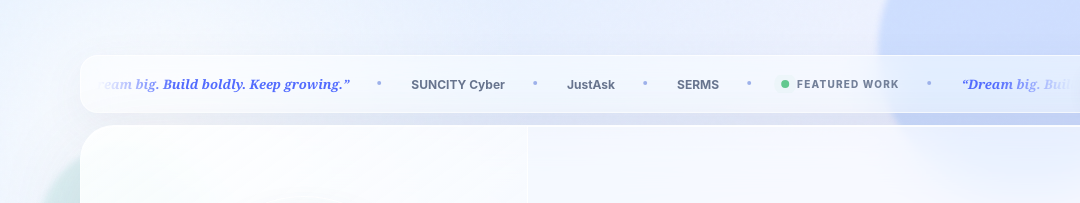
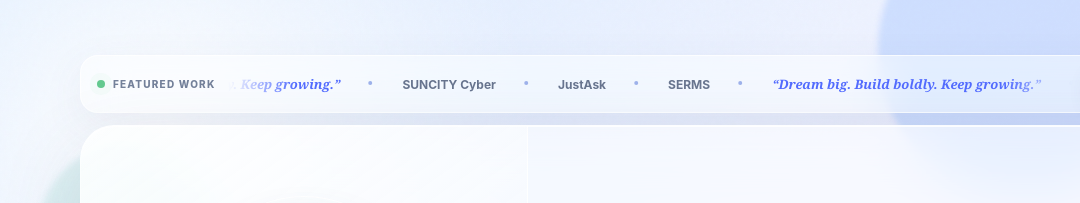
Before and after one commit to Austjnr20/Portfolio, a plain HTML site: page index.html in a window 1280 px wide. Shown: the top 203 px of the page, 0-1080 px from the left. Drawn offline with Linux system fonts and the light colour scheme.

Commit message:
Make featured work a fixed topbar label
Co-authored-by: Copilot <223556219+Copilot@users.noreply.github.com>

```diff
--- a/index.html
+++ b/index.html
@@ -17,14 +17,16 @@
 
     <main class="portfolio-shell">
         <nav class="topbar" aria-label="Featured projects">
+            <div class="featured-label">
+                <span class="activity-pulse"></span>
+                <span>Featured work</span>
+            </div>
             <div class="project-marquee" aria-label="Project links">
                 <div class="marquee-track">
-                    <span class="featured-item"><span class="activity-pulse"></span>Featured work</span>
                     <span class="quote-item">“Dream big. Build boldly. Keep growing.”</span>
                     <a href="https://github.com/Austjnr20/suncity-cyber" target="_blank" rel="noopener noreferrer">SUNCITY Cyber</a>
                     <a href="https://github.com/Austjnr20/JustAsk" target="_blank" rel="noopener noreferrer">JustAsk</a>
                     <a href="https://github.com/Austjnr20/SERMS" target="_blank" rel="noopener noreferrer">SERMS</a>
-                    <span class="featured-item" aria-hidden="true"><span class="activity-pulse"></span>Featured work</span>
                     <span class="quote-item" aria-hidden="true">“Dream big. Build boldly. Keep growing.”</span>
                     <a href="https://github.com/Austjnr20/suncity-cyber" target="_blank" rel="noopener noreferrer" aria-hidden="true" tabindex="-1">SUNCITY Cyber</a>
                     <a href="https://github.com/Austjnr20/JustAsk" target="_blank" rel="noopener noreferrer" aria-hidden="true" tabindex="-1">JustAsk</a>
--- a/styles.css
+++ b/styles.css
@@ -94,6 +94,17 @@ body::before {
     -webkit-backdrop-filter: blur(22px) saturate(150%);
 }
 
+.featured-label {
+    flex: 0 0 auto;
+    display: flex;
+    align-items: center;
+    color: #74819a;
+    font-size: 10px;
+    font-weight: 850;
+    letter-spacing: 0.12em;
+    text-transform: uppercase;
+}
+
 .activity-pulse {
     flex: 0 0 auto;
     width: 8px;
@@ -146,14 +157,6 @@ body::before {
 
 .marquee-track a:hover {
     color: #536cff;
-}
-
-.featured-item {
-    color: #74819a !important;
-    font-size: 10px !important;
-    font-weight: 850 !important;
-    letter-spacing: 0.12em;
-    text-transform: uppercase;
 }
 
 .quote-item {
@@ -590,6 +593,10 @@ body::before {
         padding: 16px 0 32px;
     }
 
+    .featured-label {
+        display: none;
+    }
+
     .profile-card {
         grid-template-columns: 1fr;
     }
```
